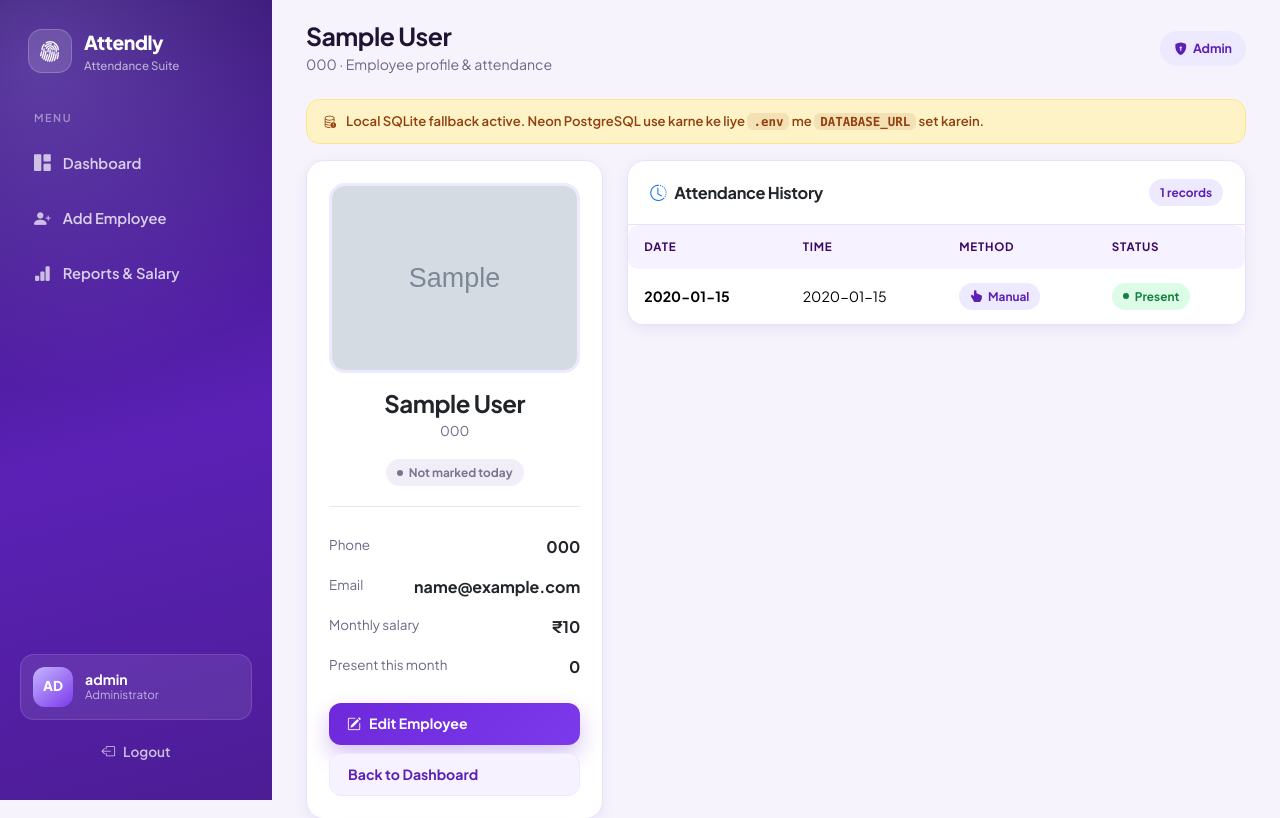
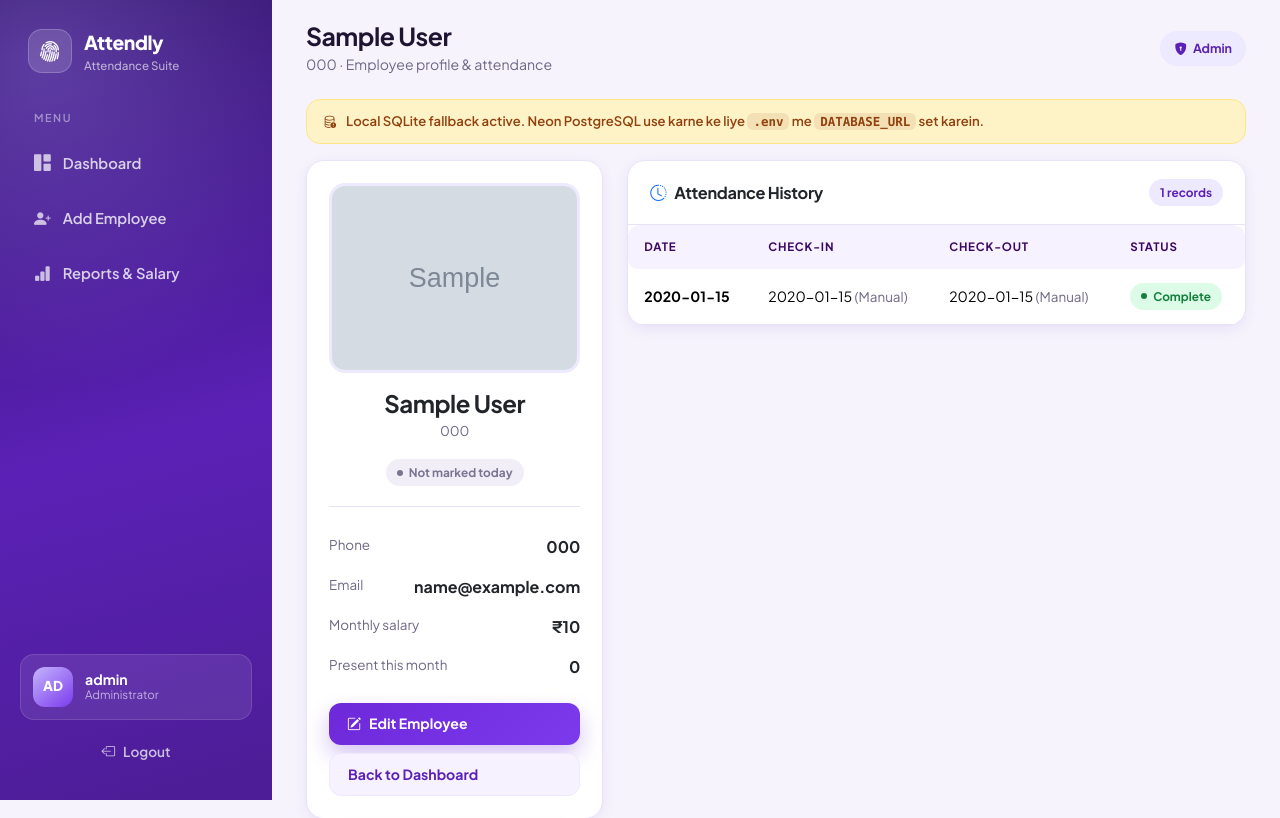
Before and after one commit to visionvistarabsp-hue/attendance-, a Flask app: page /employee/1 in a window 1280 px wide. Shown: the top 818 px of the page. Run offline with Flask 3, Linux system fonts and the light colour scheme; a user stored in the database is signed in; tables that the repository leaves empty hold one stand-in row (values such as "Sample post"); grey boxes marked "Sample" are stand-in pictures; some libraries are stand-ins or nearby versions.

Commit message:
Add check-out attendance with in/out time tracking

```diff
--- a/app.py
+++ b/app.py
@@ -238,12 +238,23 @@ class Attendance(db.Model):
         index=True,
     )
     date = db.Column(db.Date, nullable=False, index=True)
-    time = db.Column(db.String(8), default='')
+    time = db.Column(db.String(8), default='')  # check-in time
     timestamp = db.Column(db.DateTime(timezone=True), default=lambda: now_ist())
+    out_time = db.Column(db.String(8), default='')
+    out_timestamp = db.Column(db.DateTime(timezone=True), nullable=True)
+    out_method = db.Column(db.String(20), default='')
     status = db.Column(db.String(20), default='Present', nullable=False)
     method = db.Column(db.String(20), default='manual', nullable=False)
 
     employee = db.relationship('Employee', back_populates='attendances')
+
+    @property
+    def check_in_time(self):
+        return self.time or ''
+
+    @property
+    def check_out_time(self):
+        return self.out_time or ''
 
 
 # ---------------------------------------------------------------------------
@@ -409,6 +420,34 @@ def inject_db_state():
 # ---------------------------------------------------------------------------
 # Schema + default admin
 # ---------------------------------------------------------------------------
+def ensure_schema_migrations():
+    """Apply lightweight column migrations for existing databases."""
+    try:
+        cols = db.session.execute(db.text("SELECT column_name FROM information_schema.columns WHERE table_name='attendance'"))
+        names = {r[0] for r in cols}
+        if 'out_time' not in names:
+            db.session.execute(db.text("ALTER TABLE attendance ADD COLUMN out_time VARCHAR(8) DEFAULT ''"))
+        if 'out_timestamp' not in names:
+            db.session.execute(db.text("ALTER TABLE attendance ADD COLUMN out_timestamp TIMESTAMPTZ"))
+        if 'out_method' not in names:
+            db.session.execute(db.text("ALTER TABLE attendance ADD COLUMN out_method VARCHAR(20) DEFAULT ''"))
+        db.session.commit()
+    except Exception:
+        db.session.rollback()
+        try:
+            cols = db.session.execute(db.text("PRAGMA table_info(attendance)"))
+            names = {r[1] for r in cols}
+            if 'out_time' not in names:
+                db.session.execute(db.text("ALTER TABLE attendance ADD COLUMN out_time VARCHAR(8) DEFAULT ''"))
+            if 'out_timestamp' not in names:
+                db.session.execute(db.text("ALTER TABLE attendance ADD COLUMN out_timestamp DATETIME"))
+            if 'out_method' not in names:
+                db.session.execute(db.text("ALTER TABLE attendance ADD COLUMN out_method VARCHAR(20) DEFAULT ''"))
+            db.session.commit()
+        except Exception:
+            db.session.rollback()
+
+
 def ensure_default_admin():
     """Create the first admin account if the database has none."""
     if db.session.execute(db.select(User).where(User.role == 'admin')).first():
@@ -434,6 +473,7 @@ def init_db():
         for attempt in range(3):
             try:
                 db.create_all()
+                ensure_schema_migrations()
                 ensure_default_admin()
                 return
             except Exception as exc:  # pragma: no cover - startup diagnostics
@@ -567,6 +607,27 @@ def mark_present(employee, method='manual'):
         ).scalar_one_or_none()
         return False, existing
     return True, record
+
+
+def mark_out(employee, method='manual'):
+    """Mark today's check-out once. Returns (success, record, message)."""
+    today = today_date()
+    record = db.session.execute(
+        db.select(Attendance).where(
+            Attendance.employee_id == employee.id,
+            Attendance.date == today,
+        )
+    ).scalar_one_or_none()
+    if not record:
+        return False, None, 'Aaj ki check-in attendance pehle mark karein.'
+    if getattr(record, 'out_time', ''):
+        return False, record, f"Check-out pehle hi mark hai ({record.out_time})."
+    stamp = now_ist()
+    record.out_time = stamp.strftime('%H:%M:%S')
+    record.out_timestamp = stamp
+    record.out_method = method
+    db.session.commit()
+    return True, record, f"Check-out mark ho gaya — {record.out_time}."
 
 
 # ---------------------------------------------------------------------------
@@ -963,6 +1024,9 @@ def mark_attendance():
         return jsonify({'success': False, 'message': 'Employee record nahi mila.'}), 404
 
     payload = request.get_json(silent=True) or {}
+    action = (payload.get('action') or 'in').strip().lower()
+    if action not in ('in', 'out'):
+        return jsonify({'success': False, 'message': 'Invalid attendance action.'}), 400
     method = 'manual'
 
     if not payload.get('manual'):
@@ -997,21 +1061,33 @@ def mark_attendance():
                 }
             )
 
+    if action == 'out':
+        ok, record, message = mark_out(employee, method)
+        return jsonify({
+            'success': ok,
+            'message': message,
+            'time': (record.out_time if record else '') or '',
+            'method': method,
+            'action': 'out',
+        }), (200 if ok else 400)
+
     created, record = mark_present(employee, method)
     if not created:
         return jsonify(
             {
                 'success': False,
-                'message': f"Aaj ki attendance pehle hi mark hai ({record.time if record else ''}).",
+                'message': f"Aaj ki check-in pehle hi mark hai ({record.time if record else ''}).",
+                'action': 'in',
             }
         )
 
     return jsonify(
         {
             'success': True,
-            'message': f"Attendance mark ho gayi — {record.time} ({'face' if method == 'face' else 'manual'}).",
+            'message': f"Check-in mark ho gayi — {record.time} ({'face' if method == 'face' else 'manual'}).",
             'time': record.time,
             'method': method,
+            'action': 'in',
         }
     )
 
@@ -1125,7 +1201,7 @@ def download_attendance():
 
     output = io.StringIO()
     writer = csv.writer(output)
-    writer.writerow(['Date', 'Employee ID', 'Name', 'Phone', 'Time', 'Status', 'Method'])
+    writer.writerow(['Date', 'Employee ID', 'Name', 'Phone', 'Check-In Time', 'Check-Out Time', 'Status', 'Check-In Method', 'Check-Out Method'])
     for record in records:
         employee = record.employee
         writer.writerow(
@@ -1135,8 +1211,10 @@ def download_attendance():
                 employee.name if employee else '',
                 employee.phone if employee else '',
                 record.time or '',
+                getattr(record, 'out_time', '') or '',
                 record.status or '',
                 record.method or '',
+                getattr(record, 'out_method', '') or '',
             ]
         )
 
--- a/templates/employee_details.html
+++ b/templates/employee_details.html
@@ -16,8 +16,10 @@
                 {% endif %}
                 <h4 class="mb-1">{{ employee.name }}</h4>
                 <p class="text-muted-2 mb-3">{{ employee.employee_code }}</p>
-                {% if today_record %}
-                    <span class="badge-soft present"><span class="dot"></span> Present today · {{ today_record.time }}</span>
+                {% if today_record and today_record.out_time %}
+                    <span class="badge-soft present"><span class="dot"></span> In {{ today_record.time }} · Out {{ today_record.out_time }}</span>
+                {% elif today_record %}
+                    <span class="badge-soft amber"><span class="dot"></span> Checked in · {{ today_record.time }}</span>
                 {% else %}
                     <span class="badge-soft absent"><span class="dot"></span> Not marked today</span>
                 {% endif %}
@@ -78,20 +80,15 @@
                 <div class="table-responsive">
                     <table class="table">
                         <thead>
-                            <tr><th>Date</th><th>Time</th><th>Method</th><th>Status</th></tr>
+                            <tr><th>Date</th><th>Check-In</th><th>Check-Out</th><th>Status</th></tr>
                         </thead>
                         <tbody>
                             {% for record in records %}
                             <tr>
                                 <td><strong>{{ record.date }}</strong></td>
-                                <td>{{ record.time or '—' }}</td>
-                                <td>
-                                    <span class="badge-soft purple">
-                                        <i class="bi {{ 'bi-camera-fill' if record.method == 'face' else 'bi-hand-index-thumb-fill' }}"></i>
-                                        {{ 'Face' if record.method == 'face' else 'Manual' }}
-                                    </span>
-                                </td>
-                                <td><span class="badge-soft present"><span class="dot"></span> {{ record.status }}</span></td>
+                                <td>{{ record.time or '—' }}{% if record.method %} <span class="text-muted-2">({{ 'Face' if record.method == 'face' else 'Manual' }})</span>{% endif %}</td>
+                                <td>{{ record.out_time or '—' }}{% if record.out_method %} <span class="text-muted-2">({{ 'Face' if record.out_method == 'face' else 'Manual' }})</span>{% endif %}</td>
+                                <td><span class="badge-soft {{ 'present' if record.out_time else 'amber' }}"><span class="dot"></span> {{ 'Complete' if record.out_time else 'Checked in' }}</span></td>
                             </tr>
                             {% endfor %}
                         </tbody>
```
Also changed, not shown: templates/attendance_report.html (+7 -5 lines), templates/dashboard.html (+16 -18 lines), templates/mark_attendance.html (+62 -43 lines), 1 other file.
